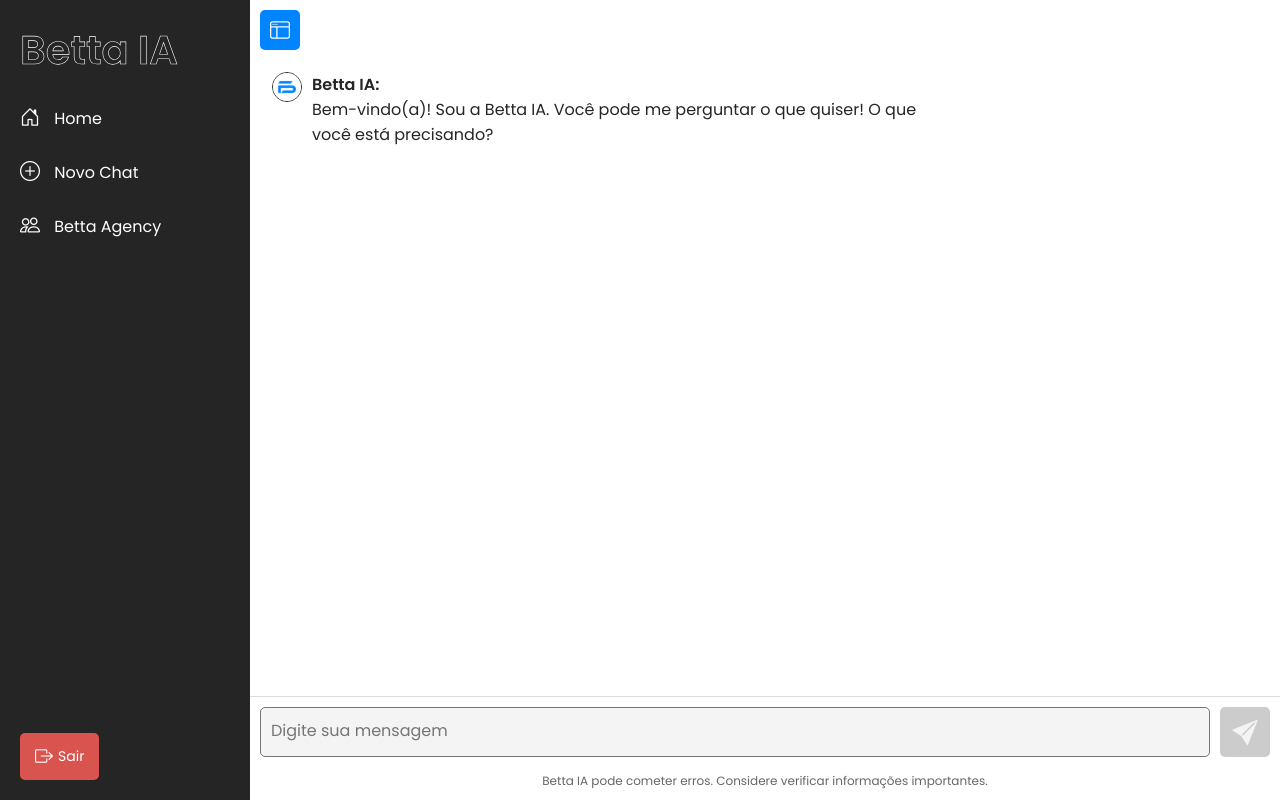
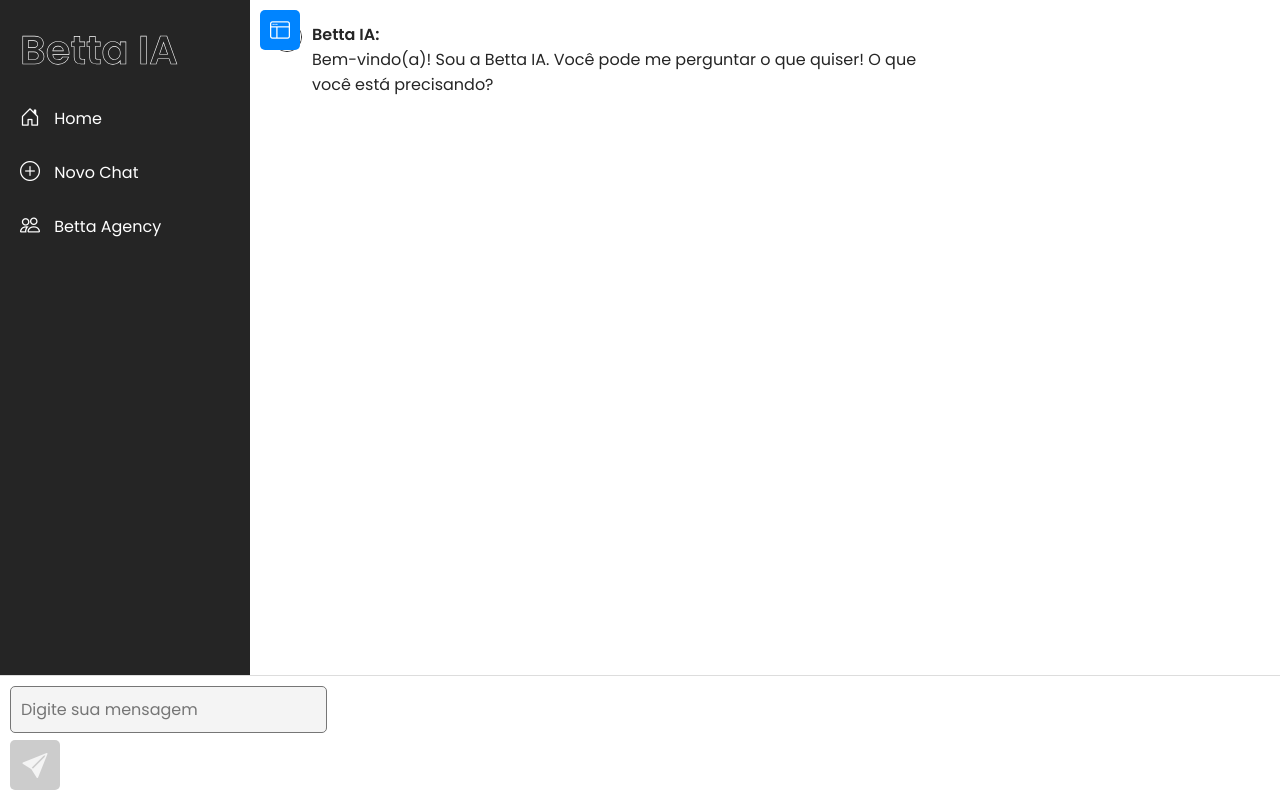
Before and after one commit to 90fabricio09/bettaia, a React (Vite) app: page / in a window 1280 px wide. Built offline with nearby package versions, Linux system fonts and the light colour scheme; no server answers; sample sign-in values are in the browser's storage.

Commit message:
Update styles.css

```diff
--- a/src/assets/css/styles.css
+++ b/src/assets/css/styles.css
@@ -144,7 +144,6 @@ body, html {
 .chatbot-chat-box {
   flex: 1;
   overflow-y: auto;
-  margin-top: 50px;
   padding: 12px;
   background-color: #ffffff;
   max-height: calc(100vh - 100px);
@@ -232,10 +231,14 @@ body, html {
 }
 
 .chatbot-input {
-  display: flex;
+  position: fixed;
+  bottom: 0;
+  left: 0;
+  right: 0;
   border-top: 1px solid #ddd;
   padding: 10px;
   background-color: white;
+  z-index: 10;
 }
 
 .chatbot-textarea {
```
